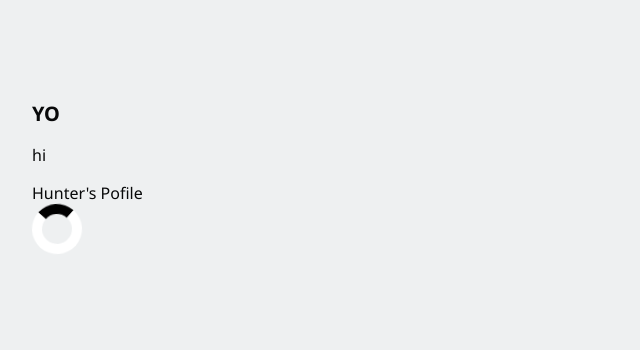
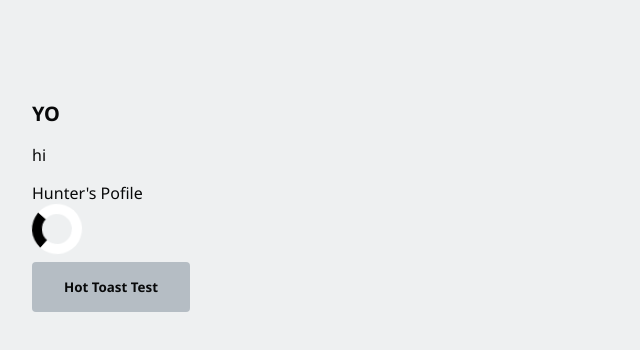
Before and after one commit to hrflkner/next-social-app, a Next.js app: page / in a window 1280 px wide. Shown: the top 350 px of the page, without its empty margins (0-640 px from the left). Built offline with nearby package versions, Linux system fonts and the light colour scheme.

Commit message:
✨ Add React Hot Toast
Library for stylized, animated popups that fire on user actions.

```diff
--- a/pages/index.tsx
+++ b/pages/index.tsx
@@ -3,6 +3,7 @@ import Head from 'next/head';
 import Image from 'next/image';
 import Link from 'next/link';
 import styles from '../styles/Home.module.css';
+import toast from 'react-hot-toast';
 
 // Components
 import Loading from '../components/shared/Loading';
@@ -23,6 +24,11 @@ const Home: NextPage = () => {
                 <a>Hunter&apos;s Pofile</a>
             </Link>
             <Loading show={true} />
+            <div>
+                <button onClick={() => toast.success('Hello, Toast!')}>
+                    Hot Toast Test
+                </button>
+            </div>
         </div>
     );
 };
```
